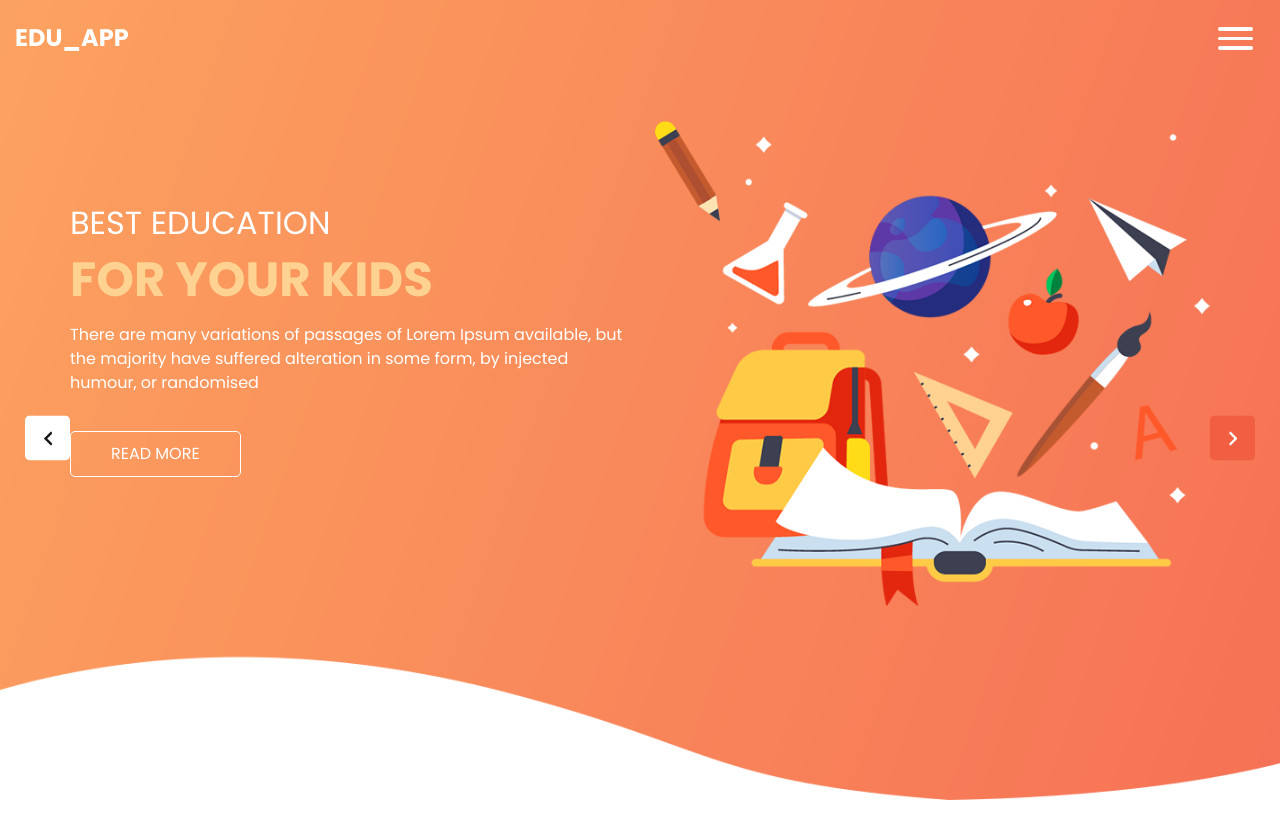
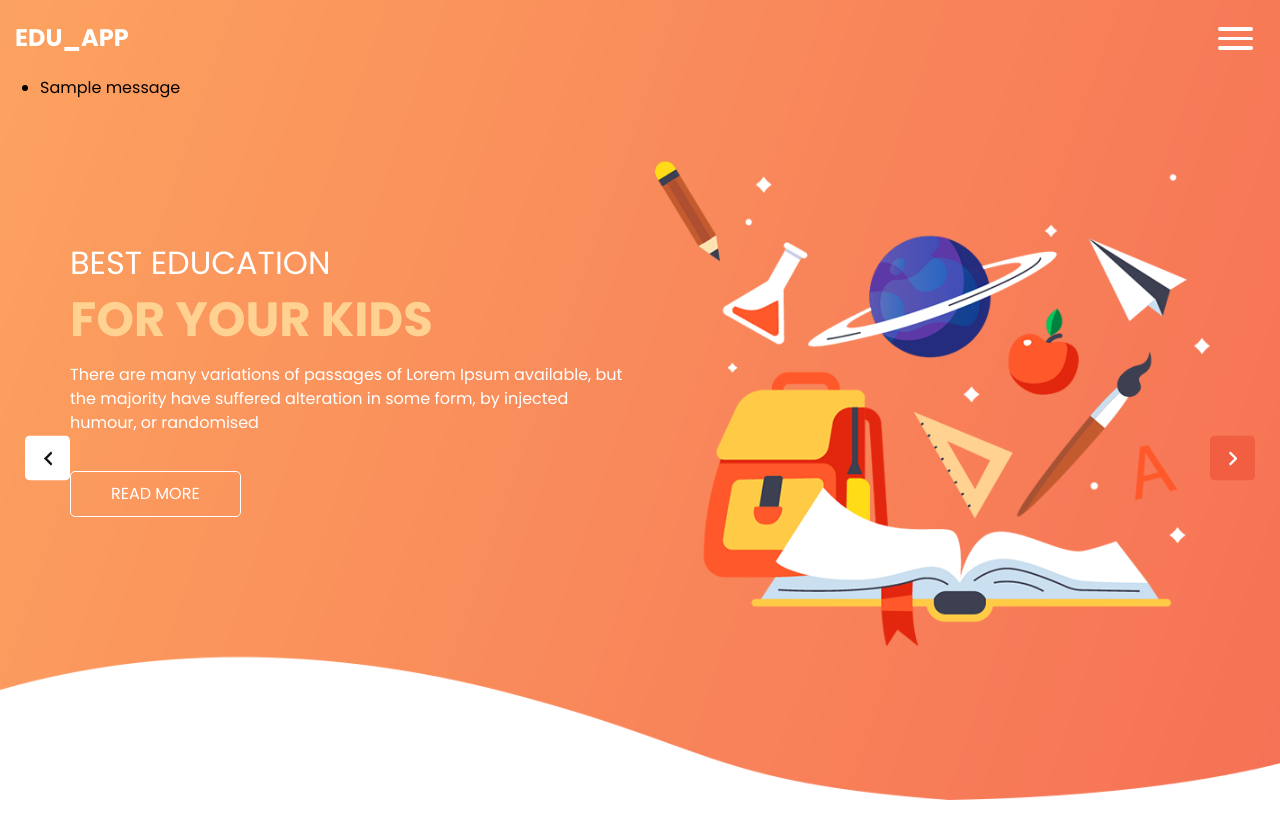
Before and after one commit to C8305-yusuf/edu_app, a Django app: page / in a window 1280 px wide. Shown: the top 840 px of the page. Run offline with Django 3.2, Linux system fonts and the light colour scheme; tables that the repository leaves empty hold one stand-in row (values such as "Sample post"); one stand-in notice (Sample message) is shown; some libraries are stand-ins or nearby versions; some web fonts are replaced.

Commit message:
feat : added messages

```diff
--- a/home/views.py
+++ b/home/views.py
@@ -1,6 +1,8 @@
-from django.shortcuts import render
+from django.shortcuts import render,redirect
 from django.http import HttpResponse
 from .forms import ContactForm
+from django.contrib import messages
+
 
 # Create your views here.
 
@@ -10,12 +12,21 @@ def home(request):
         form = ContactForm(request.POST)
         if form.is_valid():
             form.save()
+            messages.success(request, "form has been send")
+            return redirect("home")
+    else:
+        form = ContactForm(request.POST)
+
     context = {
         'form': form
 
     }
     return render(request, "home/index.html", context)
 
+
+
+
+
 def about(request):
     return render(request, "home/about.html")
 
--- a/templates/header.html
+++ b/templates/header.html
@@ -58,4 +58,12 @@
       </div>
       </nav>
     </header>
+
+    {% if messages %}
+    <ul class="messages">
+        {% for message in messages %}
+        <li{% if message.tags %} class="{{ message.tags }}"{% endif %}>{{ message }}</li>
+        {% endfor %}
+    </ul>
+    {% endif %}
     <!-- end header section -->
```
Also changed, not shown: home/templates/home/index.html (line endings or trailing spaces).
